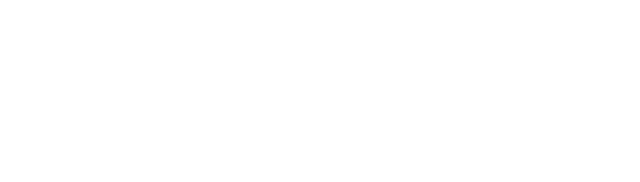
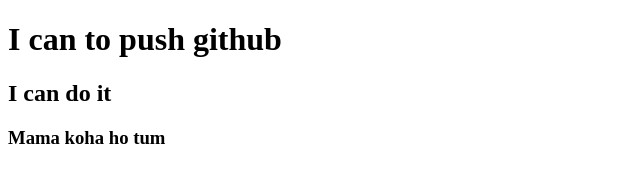
Before and after one commit to rakibulislam123/my-second-repo, a plain HTML site: page index.html in a window 1280 px wide. Shown: the whole page, without its empty margins (0-640 px from the left). Drawn offline with Linux system fonts and the light colour scheme.

Commit message:
added header

```diff
--- a/index.html
+++ b/index.html
@@ -7,6 +7,8 @@
     <title>My second repo</title>
 </head>
 <body>
-
+    <h1>I can to push github </h1>
+    <h2>I can do it</h2>
+    <h3>Mama koha ho tum</h3>
 </body>
 </html>
```
